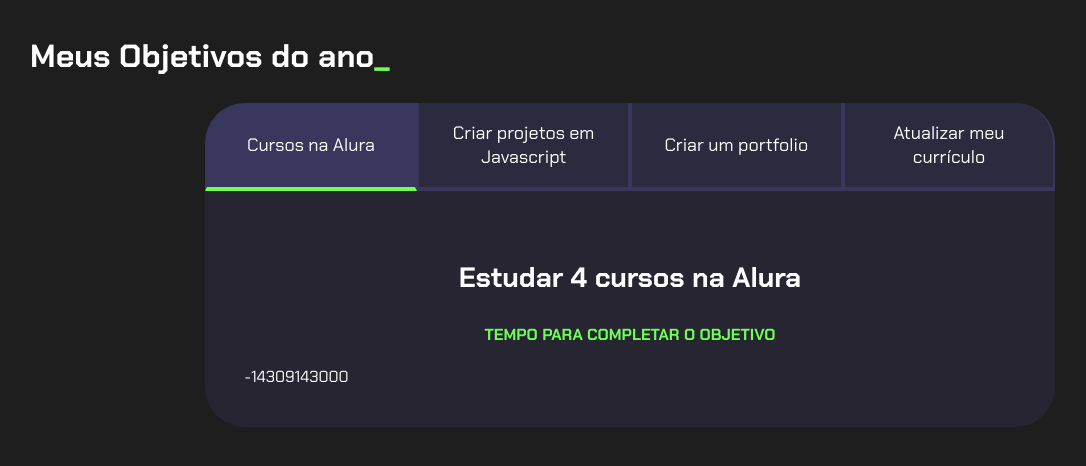
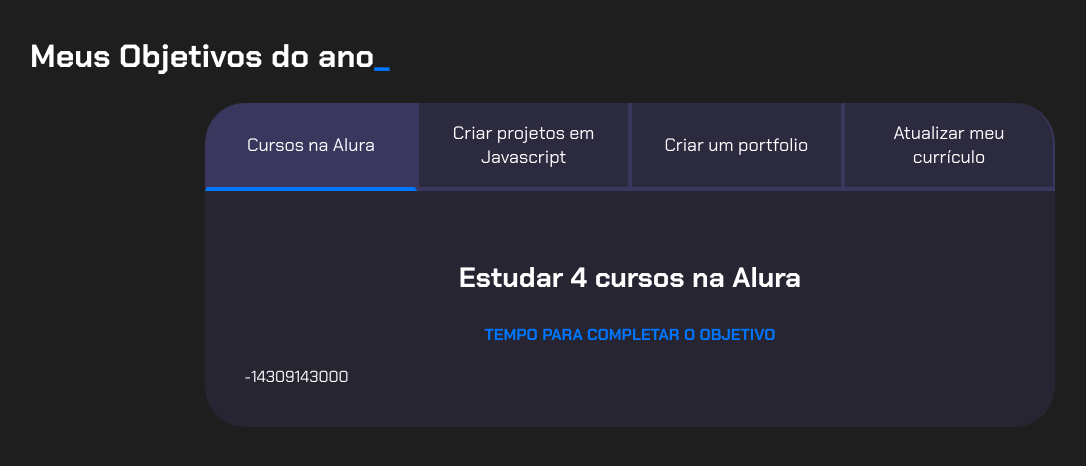
Before and after one commit to VitorP2007/vitor-projeto, a plain HTML site: page Progeto 1 Vitor/index.html in a window 1280 px wide. Shown: the whole page, without its empty margins (10-1096 px from the left). Drawn offline with Linux system fonts and the light colour scheme.

Commit message:
Update style.css

```diff
--- a/Progeto 1 Vitor/style.css
+++ b/Progeto 1 Vitor/style.css
@@ -3,6 +3,7 @@
 :root {
     --cor-de-fundo: #1E1E1E;
     --verde: #6FFF57;
+    --azul: #0177ff;
     --branco: #FFFFFF;
     --botao-ativo: #3A375E;
     --botao-inativo: rgba(58, 55, 94, 0.5);
@@ -33,7 +34,7 @@
 }
 
 .titulo-principal span {
-    color: var(--verde);
+    color: var(--azul);
 }
 
 
@@ -63,7 +64,7 @@
 
 .botao.ativo{
     background-color: var(--botao-ativo);
-    border-bottom: 4px solid var(--verde);
+    border-bottom: 4px solid var(--azul);
 }
 
 .abas-textos{
@@ -85,7 +86,7 @@
 }
 .aba-conteudo-titulo-secundario{
     text-align: center;
-    color: var(--verde);
+    color: var(--azul);
     text-transform: uppercase;
 }
 
```
